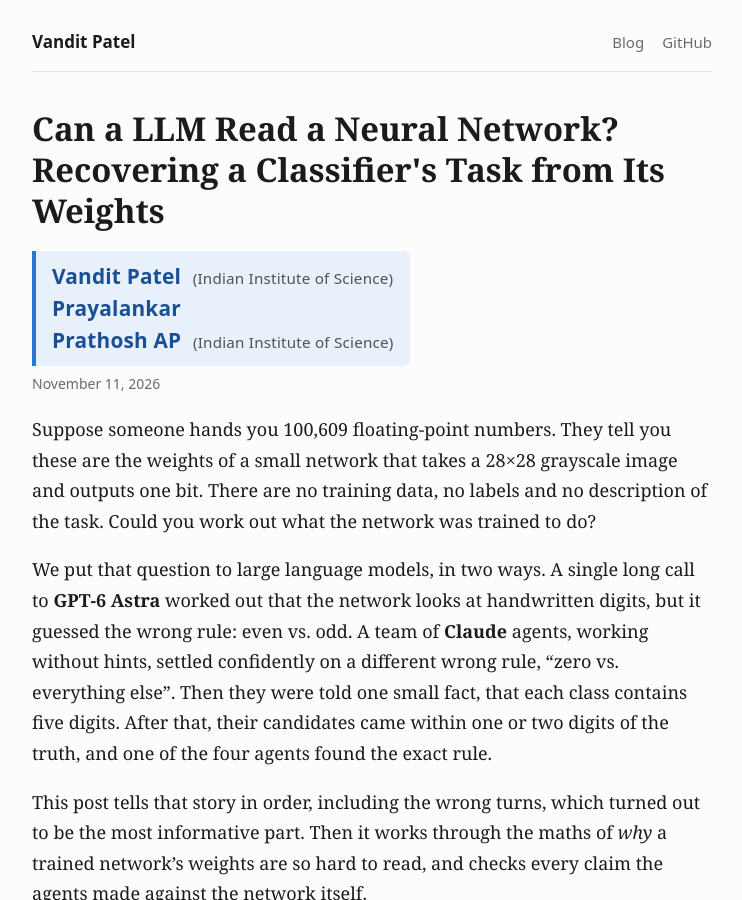
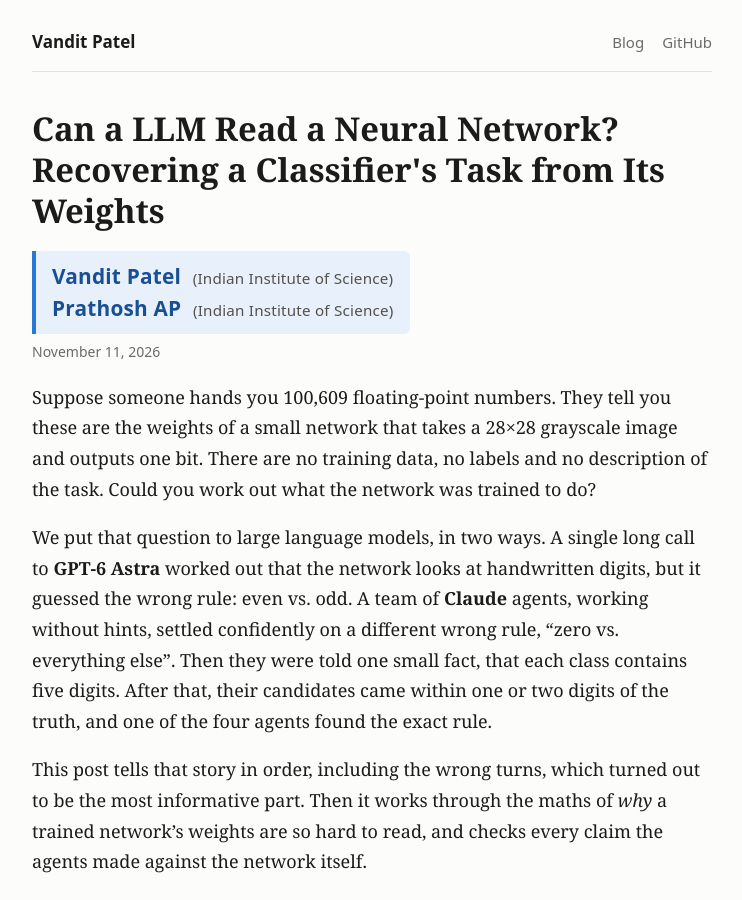
Before and after one commit to Vandit-iisc/Vandit-iisc.github.io, a Jekyll site: the page built from _posts/2026-11-11-recovering-task-from-weights.md, in a window 1280 px wide and 900 px high. Shown: the whole window, without its empty margins (268-1010 px from the left). Built offline with Jekyll 4.4.1, drawn with Linux system fonts in a browser that asks for light colours.

Commit message:
removing prayalankar name

```diff
--- a/_posts/2026-11-11-recovering-task-from-weights.md
+++ b/_posts/2026-11-11-recovering-task-from-weights.md
@@ -5,8 +5,6 @@ description: "We gave LLMs the raw weights of a small digit classifier and asked
 authors:
   - name: Vandit Patel
     affiliation: (Indian Institute of Science)
-  - name: Prayalankar
-    affiliation:
   - name: Prathosh AP
     affiliation: (Indian Institute of Science)
 ---
```
